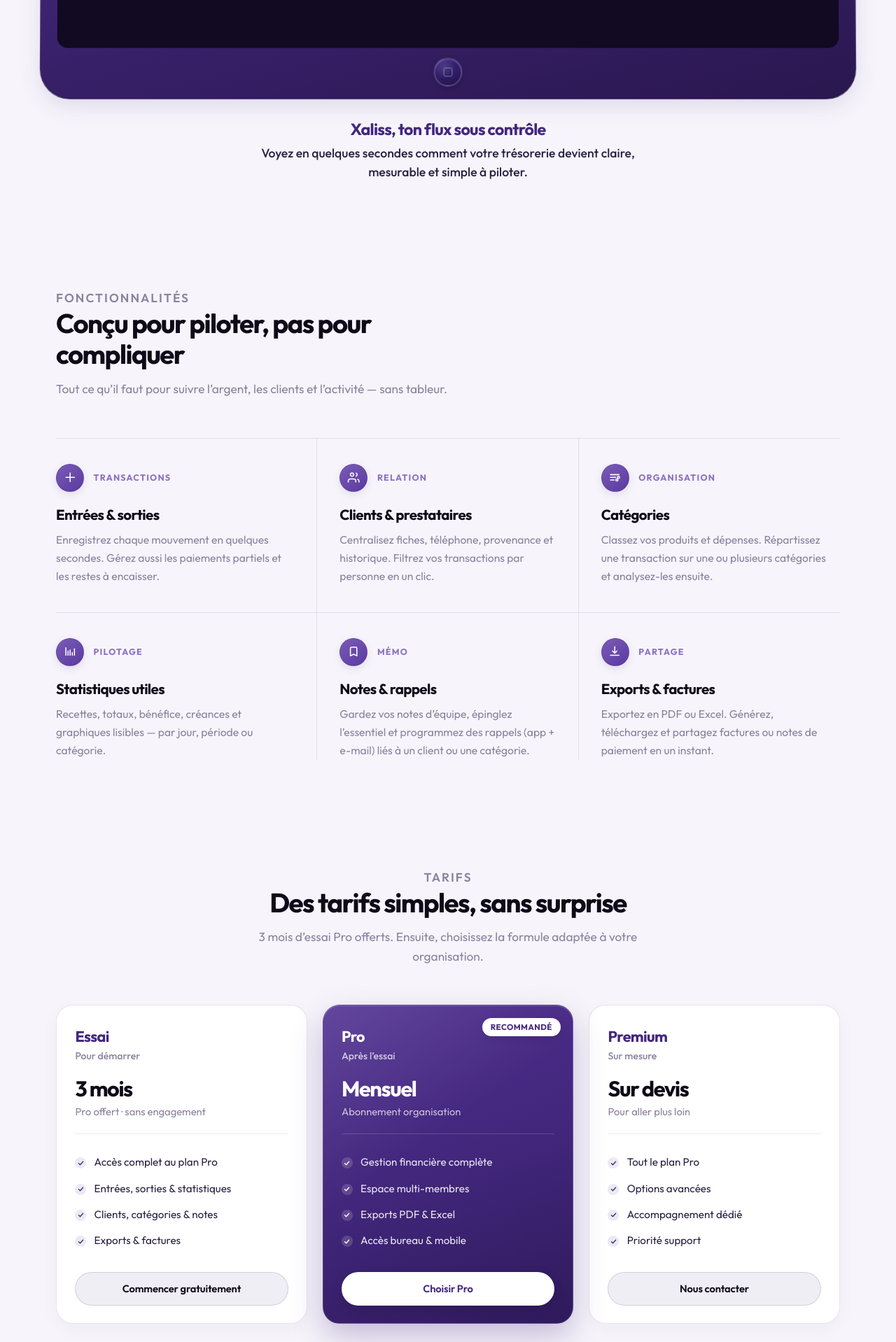
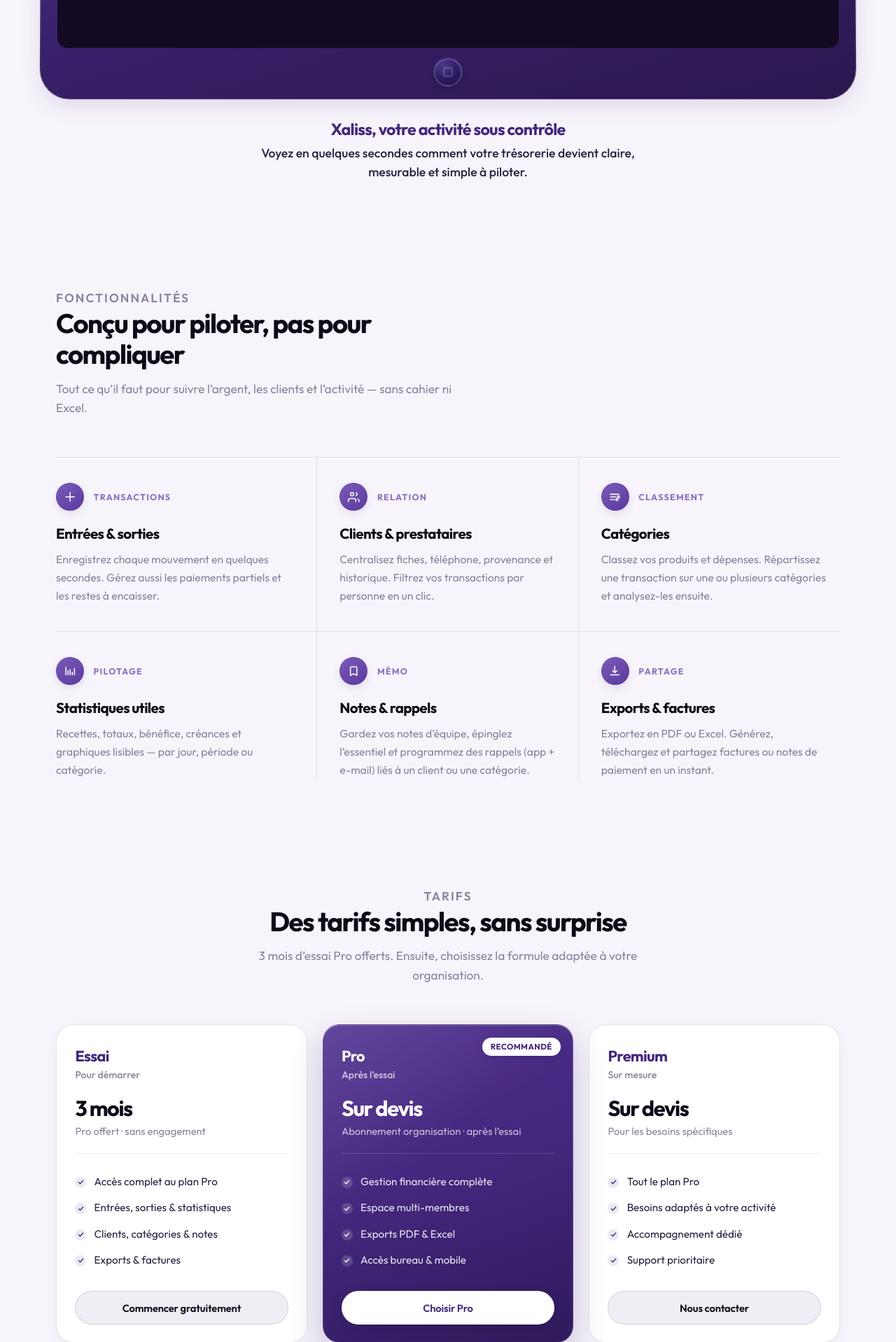
Before and after one commit to maameseyni/inOutProject, a Django app: page / in a window 1280 px wide; the page is wider, and only the part inside the window is pictured. Shown: the part 3238-5156 px from the top of that part at 70% size. Run offline with Django 5.2, Linux system fonts and the light colour scheme; a map, chart or similar area stays blank; parts of the project's set-up code (start-up, migrations or seed data) failed here and were passed over; some libraries are stand-ins or nearby versions; some web fonts are replaced.

Commit message:
Clarify landing copy for sales, pricing honesty, and everyday wording.
EOF

```diff
--- a/templates/comptes/accueil.html
+++ b/templates/comptes/accueil.html
@@ -6,7 +6,7 @@
     <meta name="viewport" content="width=device-width, initial-scale=1.0">
     {% include 'partials/pwa_head.html' %}
     <title>Xaliss — Gestion financière pour votre activité</title>
-    <meta name="description" content="Xaliss, la plateforme SaaS pour suivre vos entrées, sorties et statistiques financières en un seul endroit.">
+    <meta name="description" content="Xaliss — suivez ventes, dépenses, clients et statistiques sans cahier ni Excel. Factures, exports PDF/Excel. Essai Pro 3 mois.">
     <link rel="preconnect" href="https://fonts.googleapis.com">
     <link rel="preconnect" href="https://fonts.gstatic.com" crossorigin>
     <link href="https://fonts.googleapis.com/css2?family=Outfit:wght@400;500;600;700&family=Unbounded:wght@500;600;700;800&display=swap" rel="stylesheet">
@@ -29,13 +29,13 @@
                 <div class="lp-hero-top">
                     <p class="lp-hero-eyebrow">Xaliss · Gestion financière</p>
                     <h1 class="lp-hero-title" id="hero-title">Pilotez vos flux en un clin d’œil</h1>
-                    <p class="lp-hero-lead">Suivez entrées, sorties et tendances sans tableur. Xaliss centralise votre activité financière.</p>
+                    <p class="lp-hero-lead">Suivez vos ventes, dépenses, clients et bénéfices — sans cahier ni Excel. Xaliss centralise votre activité au même endroit.</p>
                     <ul class="lp-hero-points">
                         <li>
                             <span class="lp-hero-point-icon" aria-hidden="true">
                                 <svg viewBox="0 0 24 24" fill="none"><path d="M4 12h16M12 4v16" stroke="currentColor" stroke-width="2" stroke-linecap="round"/></svg>
                             </span>
-                            Entrées &amp; sorties en temps réel
+                            Entrées &amp; sorties dès l’enregistrement
                         </li>
                         <li>
                             <span class="lp-hero-point-icon" aria-hidden="true">
@@ -321,7 +321,7 @@
                     </div>
                 </div>
                 <div class="lp-demo-caption">
-                    <p class="lp-demo-caption-title">Xaliss, ton flux sous contrôle</p>
+                    <p class="lp-demo-caption-title">Xaliss, votre activité sous contrôle</p>
                     <p class="lp-demo-caption-text">Voyez en quelques secondes comment votre trésorerie devient claire, mesurable et simple à piloter.</p>
                 </div>
             </div>
@@ -332,7 +332,7 @@
                 <div class="lp-section-head">
                     <p class="lp-section-eyebrow">Fonctionnalités</p>
                     <h2 id="features-title">Conçu pour piloter, pas pour compliquer</h2>
-                    <p>Tout ce qu’il faut pour suivre l’argent, les clients et l’activité — sans tableur.</p>
+                    <p>Tout ce qu’il faut pour suivre l’argent, les clients et l’activité — sans cahier ni Excel.</p>
                 </div>
                 <ul class="lp-features">
                     <li>
@@ -360,7 +360,7 @@
                             <span class="lp-feature-icon" aria-hidden="true">
                                 <svg viewBox="0 0 24 24" fill="none"><path d="M4 7h16M4 12h10M4 17h7" stroke="currentColor" stroke-width="2" stroke-linecap="round"/><circle cx="19" cy="12" r="2" stroke="currentColor" stroke-width="2"/><circle cx="16" cy="17" r="2" stroke="currentColor" stroke-width="2"/></svg>
                             </span>
-                            <span class="lp-feature-index">Organisation</span>
+                            <span class="lp-feature-index">Classement</span>
                         </div>
                         <h3>Catégories</h3>
                         <p>Classez vos produits et dépenses. Répartissez une transaction sur une ou plusieurs catégories et analysez-les ensuite.</p>
@@ -432,8 +432,8 @@
                             <p class="lp-price-tag">Après l’essai</p>
                         </header>
                         <div class="lp-price-body">
-                            <p class="lp-price-amount">Mensuel</p>
-                            <p class="lp-price-note">Abonnement organisation</p>
+                            <p class="lp-price-amount">Sur devis</p>
+                            <p class="lp-price-note">Abonnement organisation · après l’essai</p>
                         </div>
                         <ul>
                             <li>Gestion financière complète</li>
@@ -451,13 +451,13 @@
                         </header>
                         <div class="lp-price-body">
                             <p class="lp-price-amount">Sur devis</p>
-                            <p class="lp-price-note">Pour aller plus loin</p>
+                            <p class="lp-price-note">Pour les besoins spécifiques</p>
                         </div>
                         <ul>
                             <li>Tout le plan Pro</li>
-                            <li>Options avancées</li>
+                            <li>Besoins adaptés à votre activité</li>
                             <li>Accompagnement dédié</li>
-                            <li>Priorité support</li>
+                            <li>Support prioritaire</li>
                         </ul>
                         <a class="lp-btn lp-price-btn" href="#contact">Nous contacter</a>
                     </article>
@@ -598,7 +598,7 @@
                             <span class="lp-faq-q">Comment créer un compte&nbsp;?</span>
                         </summary>
                         <div class="lp-faq-a">
-                            <p>Cliquez sur «&nbsp;Se connecter&nbsp;», puis ouvrez l’onglet Inscription. Vous pouvez aussi vous inscrire avec Google en quelques secondes.</p>
+                            <p>Cliquez sur «&nbsp;Commencer gratuitement&nbsp;» ou ouvrez l’inscription depuis «&nbsp;Se connecter&nbsp;». Vous pouvez aussi vous inscrire avec Google en quelques secondes.</p>
                         </div>
                     </details>
                     <details class="lp-faq-item">
@@ -607,7 +607,7 @@
                             <span class="lp-faq-q">Quelle est la différence entre Pro et Premium&nbsp;?</span>
                         </summary>
                         <div class="lp-faq-a">
-                            <p>Pro couvre la gestion financière au quotidien (flux, stats, clients, exports). Premium ajoute des options avancées et un accompagnement dédié — contactez-nous pour en parler.</p>
+                            <p>Pro couvre la gestion au quotidien (ventes, dépenses, stats, clients, exports). Premium est sur mesure&nbsp;: accompagnement dédié et support prioritaire — contactez-nous pour en parler.</p>
                         </div>
                     </details>
                 </div>
```
